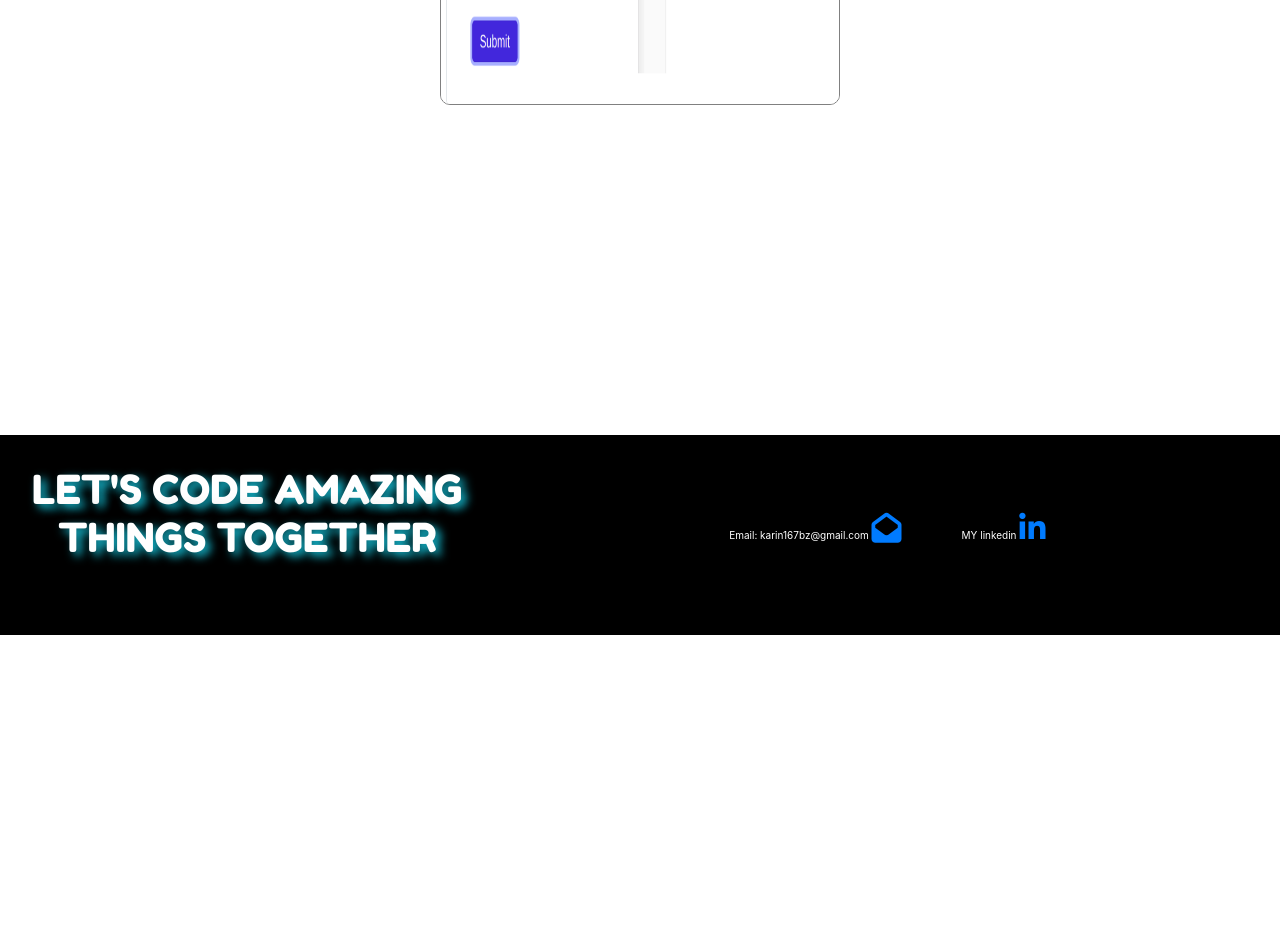
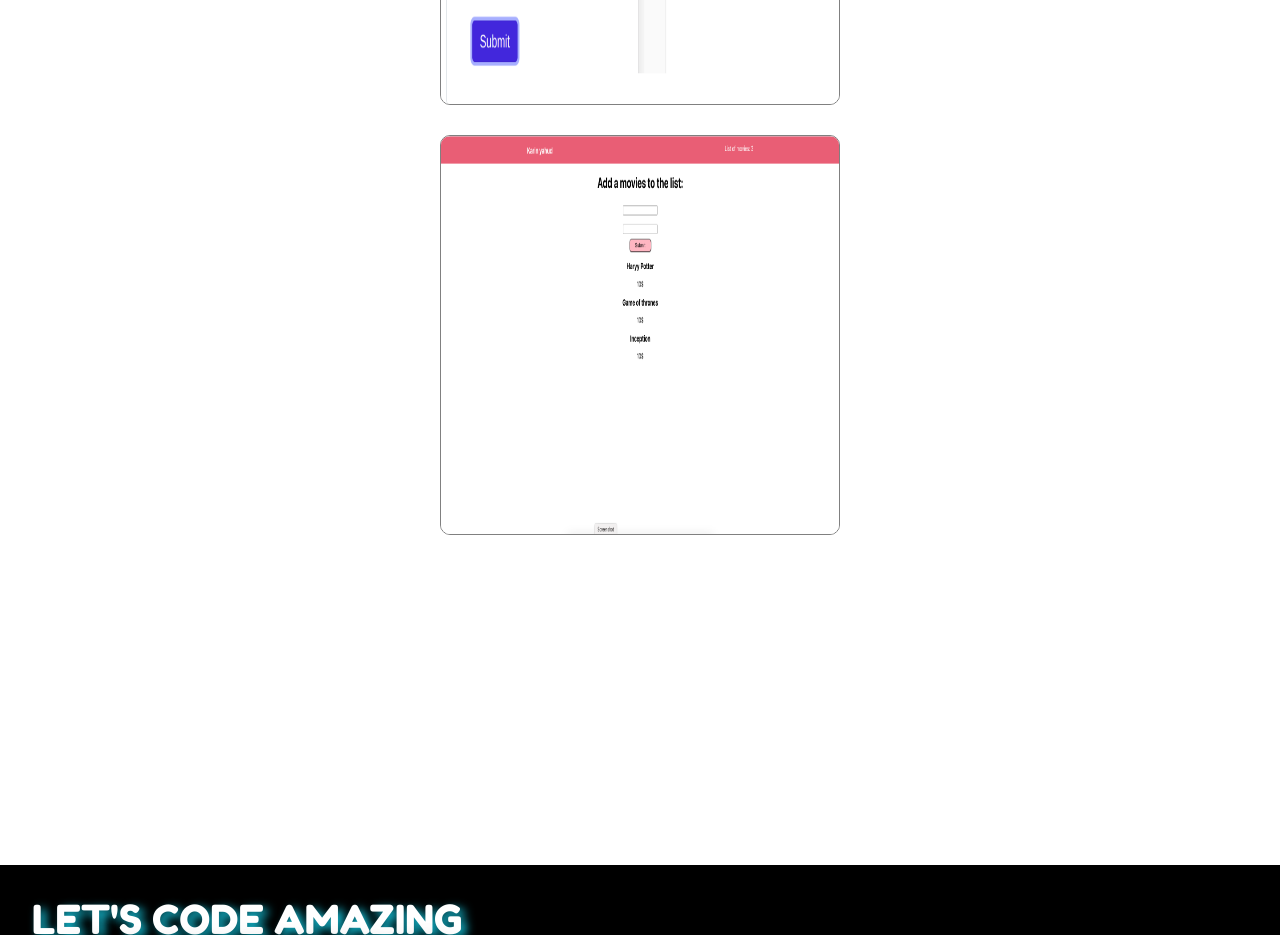
Before and after one commit to karin167/portfolio-karin, a website: page about.html in a window 1280 px wide. Shown: the part 6580-7515 px from the top of the page. Before the commit the page ends 7215 px from the top, so only its background shows below. Drawn offline with nearby package versions, Linux system fonts and the light colour scheme.

Commit message:
updat my portfolio

```diff
--- a/about.html
+++ b/about.html
@@ -105,6 +105,10 @@
         <div class="center"> <a href="https://github.com/FbW-E01/spa-async-fetch-post-karin167" target="_blank"><img
                     class="pic" src="image/5.png" alt=""></a>
         </div>
+        <div class="center"> <a href="https://github.com/karin167/karin-movies-list" target="_blank"><img class="pic"
+                    src="image/9.png" alt=""></a>
+        </div>
+
 
 
 
```
Also changed, not shown: image/9.png (added), 3 other files.
